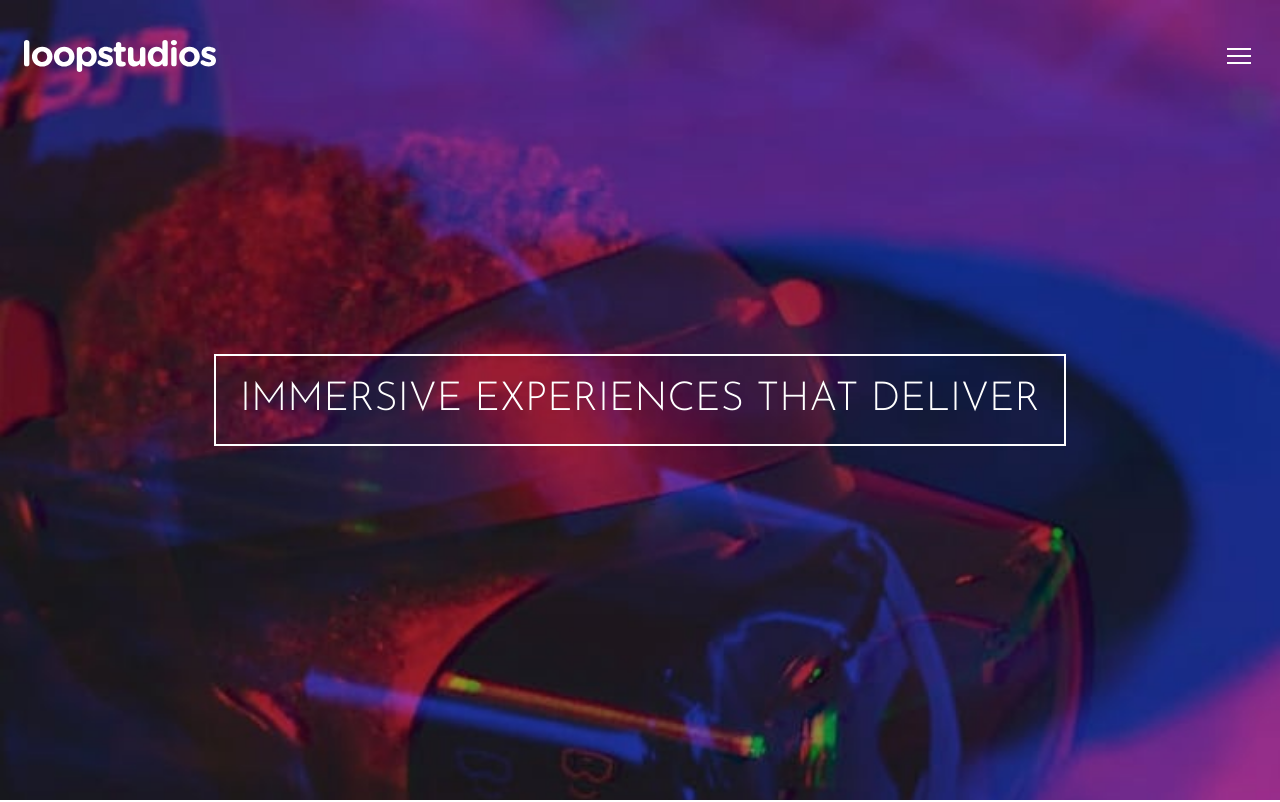
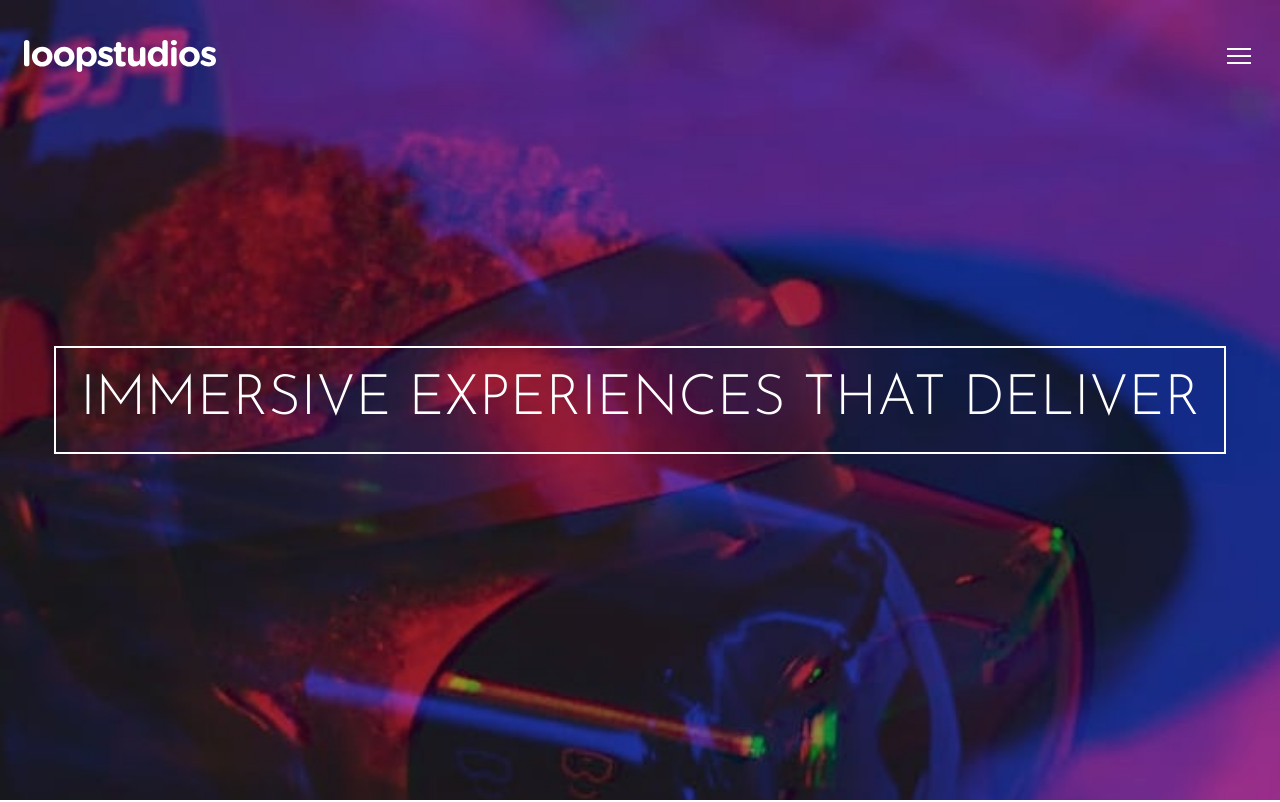
Before and after one commit to kalrog-dev/fem_loopstudios, a React (Vite) app: page / in a window 1280 px wide. Shown: the top 802 px of the page. Built offline with nearby package versions, Linux system fonts and the light colour scheme; the HTML template or start-up script is replaced by a standard one.

Commit message:
Add initial typography media queries

```diff
--- a/src/App.css
+++ b/src/App.css
@@ -19,6 +19,11 @@
 }
 
 #root {
+  background-color: #191919;
+}
+
+#app {
+  position: relative;
   max-width: 1440px;
   margin: 0 auto;
   font-family: 'Alata', sans-serif;
@@ -83,3 +88,28 @@ h2 {
   font-weight: 300;
   text-transform: uppercase;
 }
+
+@media (min-width: 576px) {
+  .hero-title {
+    font-size: 3rem;
+  }
+}
+
+@media (min-width: 768px) {
+  .hero-title {
+    font-size: 3.5rem;
+  }
+
+  .header-nav-list a {
+    font-family: 'Alata', sans-serif;
+    font-size: 1rem;
+    font-weight: 400;
+    text-transform: capitalize;
+  }
+}
+
+@media (min-width: 1400px) {
+  .hero-title {
+    font-size: 4.5rem;
+  }
+}
--- a/src/App.tsx
+++ b/src/App.tsx
@@ -6,12 +6,12 @@ import Footer from './components/Footer'
 
 function App() {
   return (
-    <>
+    <div id='app'>
       <Header />
       <Hero />
       <Main />
       <Footer />
-    </>
+    </div>
   )
 }
 
```
